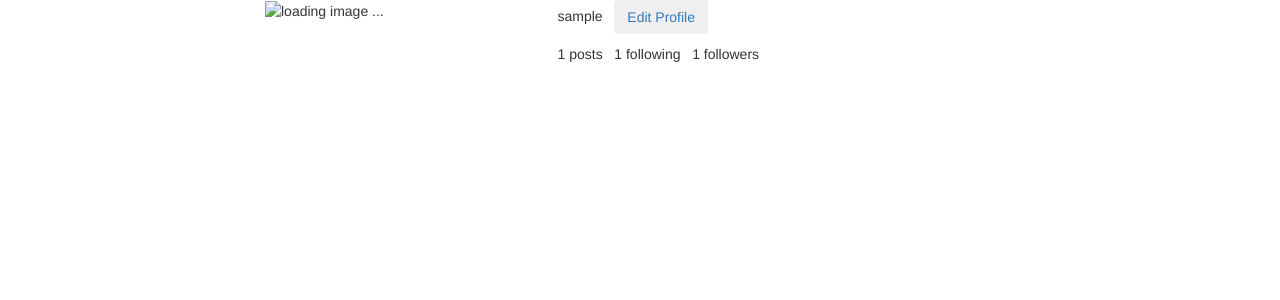
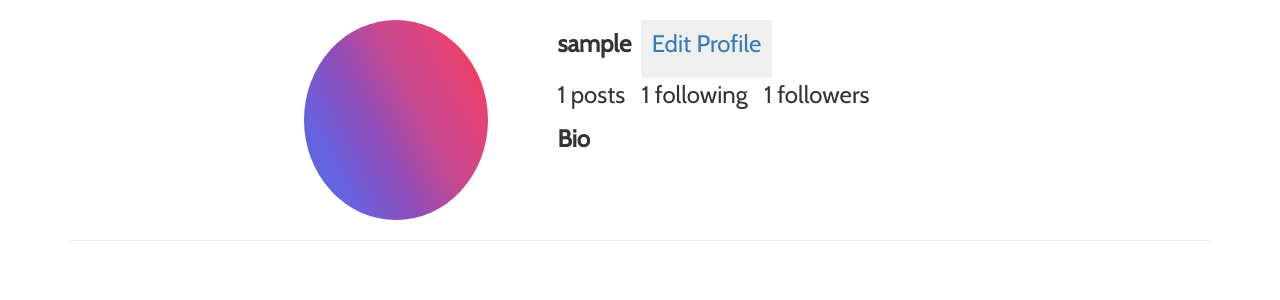
Before and after one commit to IanMK-1/Instagram, a Django app: page /profile/ in a window 1280 px wide. Shown: the top 300 px of the page. Run offline with Django 3.2, Linux system fonts and the light colour scheme; a user stored in the database is signed in; tables that the repository leaves empty hold one stand-in row (values such as "Sample post"); some libraries are stand-ins or nearby versions.

Commit message:
Add styling to profile page

```diff
--- a/instagram/templates/profile.html
+++ b/instagram/templates/profile.html
@@ -1,5 +1,6 @@
 {% extends "base.html" %}
 {% load bootstrap3 %}
+{% load static %}
 
 {% block content %}
     <div class="container">
@@ -9,15 +10,22 @@
             </div>
             <div class="col-md-3">
                 <div class="profile">
-                    <img src="{{user_profile.profile_pic.url}}" alt="loading image ...">
+                    {% if user_profile.profile_pic.url %}
+                        <img src="{{user_profile.profile_pic.url}}" alt="loading image ...">
+                    {% else %}
+                        <img src="{% static 'images/insta.png' %}" alt="loading image ...">
+                    {% endif %}
                 </div>
             </div>
             <div class="col-md-4">
                 <div class="prof-details">
-                    <p>{{current_user.username}} &nbsp; <a href="{% url 'Editprofile' %}"><button class="btn">Edit Profile</button> </a> </p>
-                    <p> {{profile_images.count}} posts &nbsp; {{all_following.count}} following &nbsp; {{number}} followers</p>
+                    <b>{{current_user.username}}</b> &nbsp; <a href="{% url 'Editprofile' %}"><button class="btn btn-sm"><p>Edit Profile</p></button> </a>
+                    <p>{{image_count}} posts &nbsp; {{following_count}} following &nbsp; {{followers_count}} followers</p>
+                    <p><b>Bio</b></p>
                 </div>
             </div>
         </div>
+        <hr>
+
     </div>
 {% endblock %}
--- a/instagram/views.py
+++ b/instagram/views.py
@@ -18,24 +18,30 @@ def profile(request):
         if current_user.is_authenticated:
             user_profile = Profile.objects.get(id=current_user.id)
             profile_images = Image.objects.filter(profile__id=current_user.id).all()
+            image_count = profile_images.count()
             all_following = user_profile.user.all()
+            following_count = all_following.count()
             users = User.objects.all()
-            number = 0
+            followers_count = 0
             for user in users:
                 for specific_user_profile in user.profile_set.all():
                     for following_user in specific_user_profile.user.all():
                         if following_user.id == current_user.id:
-                            number += 1
+                            followers_count += 1
                         else:
-                            number = 0
+                            followers_count = 0
 
     except ObjectDoesNotExist:
         profile_images = None
         user_profile = None
+        all_following = None
+        followers_count = 0
+        image_count = 0
+        following_count = 0
 
     return render(request, 'profile.html',
                   {"user_profile": user_profile, "profile_images": profile_images, "current_user": current_user,
-                   "all_following": all_following, "number": number})
+                   "all_following": all_following, "followers_count": followers_count, "image_count": image_count, "following_count": following_count})
 
 
 def edit_profile(request):
--- a/static/css/base.css
+++ b/static/css/base.css
@@ -0,0 +1,23 @@
+.container {
+    font-family: 'Cabin', sans-serif;
+}
+.profile {
+    margin-top: 20px;
+}
+.prof-details {
+    margin-top: 20px;
+}
+.profile img {
+    display: block;
+    margin-left: auto;
+    margin-right: auto;
+    width: 70%;
+    height: 25vh;
+    border-radius: 50%;
+}
+.prof-details p {
+    font-size: 3vh;
+}
+.prof-details b {
+    font-size: 3vh;
+}
```
